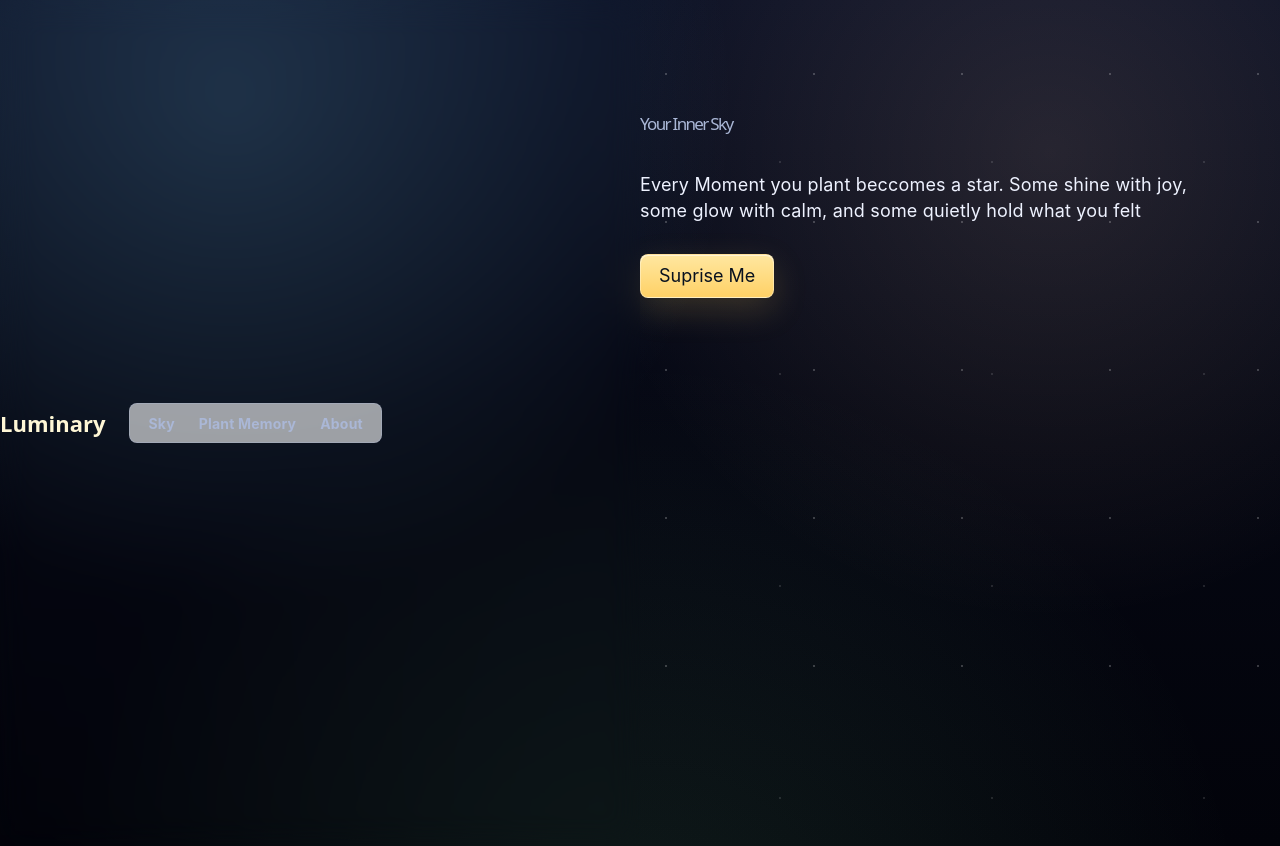
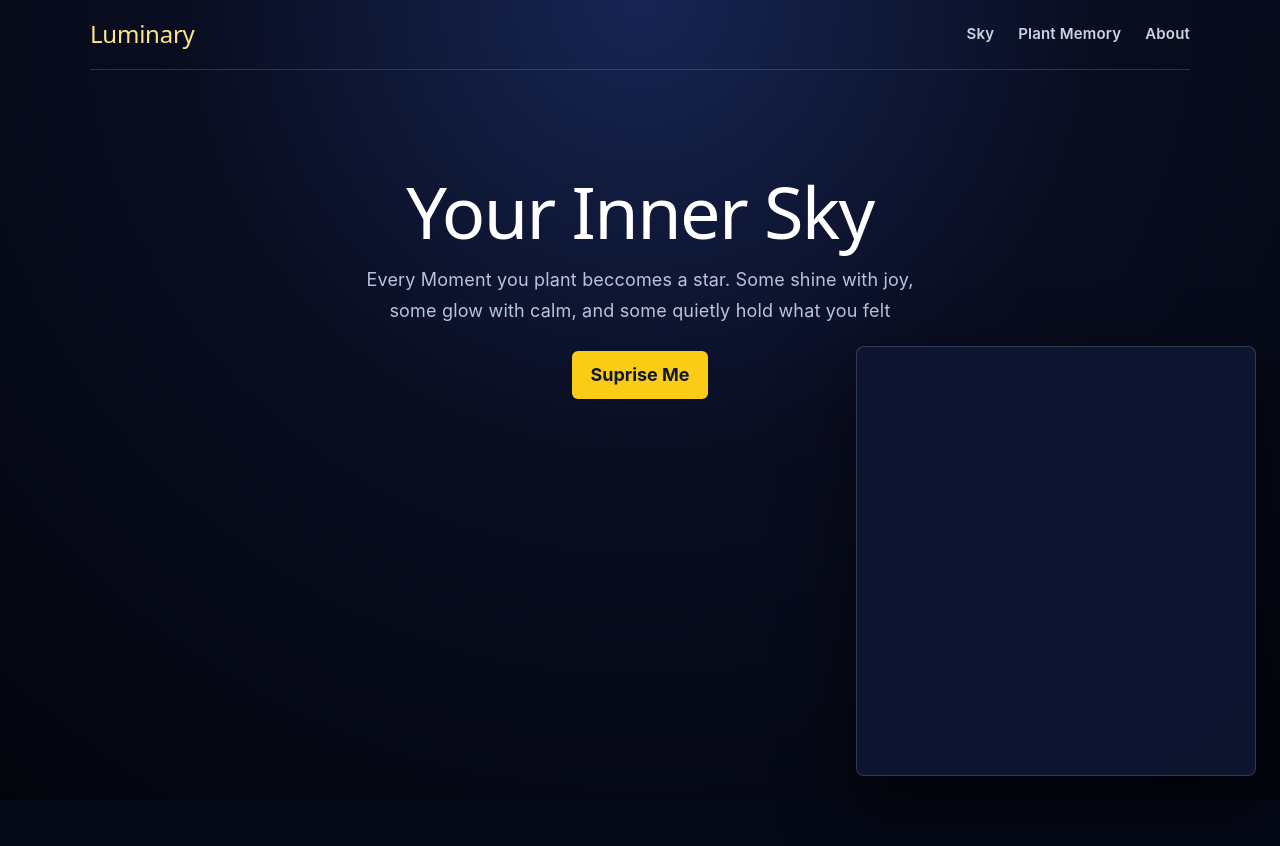
Before and after one commit to srinivasagudi0/-Luminary-Your-Inner-Life-as-a-Night-Sky, a React (Vite) app: page / in a window 1280 px wide. After the commit the page ends 800 px from the top, so only its background shows below. Built offline with nearby package versions, Linux system fonts and the light colour scheme.

Commit message:
Made ai simplify the above and let it finsh to speed up the process

```diff
--- a/src/App.css
+++ b/src/App.css
@@ -1,27 +1,9 @@
 :root {
-  --bg: #050712;
-  --bg-deep: #02030a;
-  --panel: rgba(13, 18, 38, 0.78);
-  --panel-strong: rgba(16, 23, 48, 0.94);
-  --line: rgba(183, 205, 255, 0.18);
-  --line-strong: rgba(211, 226, 255, 0.38);
-  --text: #eef2ff;
-  --muted: #aab7d6;
-  --soft: #7887aa;
-  --gold: #ffd166;
-  --blue: #1261e8;
-  --red: #fb7185;
-  --green: #86efac;
-  --shadow: 0 28px 90px rgba(0,0,0, 0.4);
-  --radius: 8px;
-
-  font-family:
-    'Inter', ui-sans-serif, system-ui, -apple-system, BlinkMAcSystemFont, "Segoe UI",
-    sans-serif;
-
-    color: var(--text);
-    background: var(--bg);
-
+  font-family: Inter, system-ui, sans-serif;
+  color: #f4f7ff;
+  background: #050816;
+  font-synthesis: none;
+  text-rendering: optimizeLegibility;
 }
 
 * {
@@ -29,37 +11,29 @@
 }
 
 html {
+  min-width: 320px;
   min-height: 100%;
-  background: var(--bg);
 }
 
 body {
-  min-width: 320px;
-  min-height: 100svh;
+  min-height: 100vh;
   margin: 0;
-  color: var(--text);
   background:
-    radial-gradient(circle at 18% 12%, rgba(125, 211, 252, 0.18), transparent 28rem),
-    radial-gradient(circle at 82% 18%, rgba(255, 209, 182, 0.12), transparent 26rem),
-    radial-gradient(circle at 50% 115%, rgba(134, 239, 172, 0.1), transparent 34rem),
-    linear-gradient(180deg, #0b1024 0%, #050712 52%, #02030a 100%);
-  overflow-x: hidden;
-  }
+    radial-gradient(circle at top, #172554 0, #090d20 45%, #03050d 100%);
+}
 
 body::before {
   content: "";
   position: fixed;
   inset: 0;
+  z-index: -1;
+  pointer-events: none;
+  opacity: 0.35;
   background-image:
-    radial-gradient(circle, rgba(255, 255, 255, 0.82) 0 1px, transparent 1.5px),
-    radial-gradient(circle, rgba(255, 255, 255, 0.48) 0 1px, transparent 1.4px);
-  background-position:
-    0 0,
-    38px 56px;
-  background-size: 148px 148px, 212px 212px;
-
-  opacity: 0.26;
-  mask-image: linear0gradient(to bottom, black 0%, black 70%, transparent 100%);
+    radial-gradient(circle, white 1px, transparent 1px),
+    radial-gradient(circle, white 1px, transparent 1px);
+  background-position: 0 0, 45px 70px;
+  background-size: 130px 130px, 190px 190px;
 }
 
 button,
@@ -68,263 +42,285 @@ textarea {
 }
 
 button {
-  min-height: 44px;
-  padding: 0 18px;
-  color: #08111f;
-  background: linear-gradient(180deg, #ffe7a0 0%, #ffd166 100%);
-  border: 1px solid rgba(255, 255, 255, 0.34);
-  border-radius: var(--radius);
-  box-shadow:
-    0 12px 34px rgba(255, 209, 102, 0.18),
-    inset 0 1px 0 rgba(255, 255, 255, 0.55);
-    cursor: pointer;
-    transition:
-      transform 160ms ease,
-      box-shadow 160ms ease,
-      filter 160ms ease;
+  padding: 11px 18px;
+  color: #111827;
+  font-weight: 700;
+  background: #facc15;
+  border: 0;
+  border-radius: 6px;
+  cursor: pointer;
+  transition: transform 0.2s, background 0.2s;
 }
 
 button:hover {
-  transform: translateY(-1px);
-  filter: brightness(1.04);
-  box-shadow:
-    0 16px 44px rgba(255, 209, 102, 0.25),
-    inset 0 1px 0 rgba(255, 255, 255, 0.65);
-}
-
-button:active {
-  transform: translateY(0);
+  background: #fde047;
+  transform: translateY(-2px);
 }
 
 button:focus-visible,
 textarea:focus-visible,
 a:focus-visible {
-  outline: 2px solid var(--blue);
+  outline: 2px solid #7dd3fc;
   outline-offset: 3px;
 }
 
-a {
-  color: inherit;
-  text-decoration: none;
-}
-
 .app {
-  position: relative;
-  display: flex;
+  min-height: 100vh;
 }
 
 .navbar {
-  position: sticky;
-  top: 0;
-  z-index: 20;
   display: flex;
   align-items: center;
-  gap: 24px;
-  width: min(1180px, calc(100% - 48px));
-  min-height: 72px;
-  margin: 0 auto;
-  padding: 14px 0;
-  backdrop-filter: blur(16px);
+  justify-content: space-between;
+  width: min(1100px, calc(100% - 32px));
+  min-height: 70px;
+  margin: auto;
+  border-bottom: 1px solid rgba(255, 255, 255, 0.15);
 }
 
 .logo {
   margin: 0;
-  color: #fff7d6;
-  font-size: 22px;
-  font-weight: 750;
-  line-height: 1;
-  letter-spacing: 0;
+  color: #fde68a;
+  font-size: 24px;
 }
 
 .nav-links {
-  display: horizontal;
-  align-items: center;
-  gap: 6px;
-  padding: 6px;
-  background: rgba(255,255,255, 0.6);
-  border: 1px solid var(--line);
-  border-radius: var(--radius);
+  display: flex;
+  gap: 24px;
 }
 
 .nav-links a {
-  min-height: 36px;
-  padding: 8px 12px;
-  color: var(--muted);
-  border-radius: 6px;
-  font-size: 14px;
-  font-weight: 650;
-  line-height: 20px;
-  transition:
-    color 160ms ease,
-    background 160ms ease;
+  color: #cbd5e1;
+  font-size: 15px;
+  font-weight: 600;
+  text-decoration: none;
 }
 
 .nav-links a:hover {
-  color: var(--text);
-  background: rgba(255,255,255, 0.18);
+  color: white;
 }
 
 .page {
-  width: min(1180px, calc(100% - 48px));
-  margin: 0 auto;
-  padding: 54px 0 72px;
+  width: min(1100px, calc(100% - 32px));
+  margin: auto;
+  padding: 60px 0;
 }
 
 .hero {
-  display: grid;
-  align-items: end;
-  min-height: 34svh;
-  padding: 36px 0 28px;
-  text-align: left;
+  padding: 45px 0 35px;
+  text-align: center;
 }
 
 .hero h1,
 .add-page h1,
 .about-card h1 {
-  max-width: 680px;
-  margin-top: 18px;
-  color: var(--muted);
-  font-size: 17px;
+  margin: 0;
+  color: white;
+  font-size: clamp(40px, 7vw, 72px);
+  line-height: 1;
+}
+
+.hero p,
+.add-page > p,
+.about-card p {
+  max-width: 650px;
+  margin: 18px auto 0;
+  color: #b9c4dc;
   line-height: 1.7;
 }
 
 .hero button {
-  width: fit-content;
-  margin-top: 28px;
+  margin-top: 25px;
 }
 
 .sky {
   position: relative;
   width: 100%;
   min-height: 430px;
-  margin-top: 18px;
   overflow: hidden;
-  background:
-    radial-gradient(circle at 50% 95%, rgba(125, 211, 252, 0.14), transparent 42%),
-    linear-gradient(180deg, rgba(255, 255, 255, 0.045)),
-
-  bors
-
-
-}
-
-.sky::before {
-  content: '';
-  position: absolute;
-  inset: 0;
-  background:
-    radial-gradient(circle at 16% 30%, rgba(255, 255,255, 0.65) 0 1px, transparent 1.5px),
-    radial-gradient(circle at 70% 22%, rgba(255, 255,255, 0.55) 0 1px, transparent 1.5px)
-    radial-gradient(circle at 84% 64%, rgba(255, 255,255, 0.45) 0 1px, transparent 1.5px),
-    radial-gradient(circle at 36% 76%, rgba(255, 255,255, 0.5) 0 1px, transparent 1.5px);
-  opacity: 0.55;
+  background: rgba(10, 15, 35, 0.55);
+  border: 1px solid rgba(255, 255, 255, 0.15);
+  border-radius: 8px;
+  box-shadow: 0 25px 70px rgba(0, 0, 0, 0.4);
 }
 
 .star {
   position: absolute;
-  z-index: 2;
   width: 11px;
   height: 11px;
-  border-radius: 999px;
+  border-radius: 50%;
+  cursor: pointer;
   transform: translate(-50%, -50%);
-  cursor: pointer;
-  transition:
-    transform 180ms ease,
-    filter 180ms ease;
-  animation: starPulse 3.8s ease-in-out infinite;
-}
-
-.star:after {
-  content: "";
-  position: absolute;
-  inset: -10px;
-  border-radius: inherit;
+  transition: transform 0.2s;
+  animation: twinkle 3s infinite ease-in-out;
 }
 
 .star:hover {
-  transform: translate(-50%, -50%) scale(1.6);
-  filter: brightness(1.2);
+  z-index: 2;
+  transform: translate(-50%, -50%) scale(1.7);
 }
 
-star.happy,
-star.joy {
-  background: var(--gold);
-  box-shadow:
-    0 0 12px var(--gold),
-    0 0 30px rgba(255, 209, 102, 0.5);
+.star.happy,
+.star.joy {
+  background: #facc15;
+  box-shadow: 0 0 16px #facc15;
 }
 
 .star.sadness {
-  background: var(--blue);
-  box-shadow:
-    0 0 12px var(--blue),
-    0 0 30px rgba(255, 209, 102, 0.5);
+  background: #7dd3fc;
+  box-shadow: 0 0 16px #7dd3fc;
 }
 
 .star.anger {
-  background: var(--red);
-  box-shadow:
-    0 0 12px var(--red),
-    0 0 30px rgba(251, 113, 133, 0.46);
+  background: #fb7185;
+  box-shadow: 0 0 16px #fb7185;
 }
 
 .star.calm {
-  background: var(--green);
-  box-shadow:
-    0 0 12px var(--green),
-    0 0 30px rgba(134, 239, 172, 0.42);
+  background: #86efac;
+  box-shadow: 0 0 16px #86efac;
 }
 
 .suprise-card,
-.sky-page > div:not(.hero):not(.sky):not(.suprise-card),
+.sky-page > div:last-child,
 .add-page,
 .about-card {
-  color: var(--text);
-  background: var(--panel);
-  border: 1px solid var(--line);
-  border-radius: var(--radius);
-  box-shadow: var(--shadow);
-  backdrop-filter: blur(18px);
+  padding: 30px;
+  text-align: left;
+  background: rgba(15, 23, 50, 0.94);
+  border: 1px solid rgba(255, 255, 255, 0.16);
+  border-radius: 8px;
+  box-shadow: 0 24px 70px rgba(0, 0, 0, 0.5);
 }
 
 .suprise-card {
   position: fixed;
+  top: 50%;
   left: 50%;
-  top: 50%;
-  z-index: 50;
-  width: min(460px, calc(100% - 32px));
-  padding: 28px;
-  text-align: left;
+  z-index: 10;
+  width: min(450px, calc(100% - 32px));
   transform: translate(-50%, -50%);
 }
 
-.suprise-card::before {
-  content: "";
-  position: fixed;
-  inset: -100vmax;
-  z-index: -1;
-  background: rgba(2, 3, 10, 0.62);
-}
-
 .suprise-card h2,
-.sky-page > div:not(.hero):not(.sky):not(.suprise-card) h3,
-.about-page h2 {
+.sky-page > div:last-child h2,
+.about-card h2 {
   margin: 0 0 12px;
-  color: #ffffff;
-  font-size: 24px;
-  line-height: 1.2;
-  letter-spacing: 0;
+  color: white;
 }
 
 .suprise-card p,
-.sky-page > div:not(.hero):not(.sky):not(.suprise-card) p {
-  color: var(--muted);
+.sky-page > div:last-child p {
+  color: #b9c4dc;
   line-height: 1.6;
 }
 
 .suprise-card button + button {
-  margin-left: 10px;
-  color: var(--text);
-  background: transparent;
-  box-shadow: none;
+  margin-left: 8px;
+  color: white;
+  background: #334155;
 }
+
+.sky-page > div:last-child {
+  position: fixed;
+  right: 24px;
+  bottom: 24px;
+  z-index: 5;
+  width: min(400px, calc(100% - 48px));
+}
+
+.add-page,
+.about-card {
+  max-width: 800px;
+}
+
+.add-page h1,
+.about-card h1 {
+  font-size: clamp(36px, 6vw, 58px);
+}
+
+textarea {
+  width: 100%;
+  min-height: 200px;
+  margin-top: 25px;
+  padding: 16px;
+  resize: vertical;
+  color: white;
+  background: #080d20;
+  border: 1px solid #3a4666;
+  border-radius: 6px;
+  outline: none;
+}
+
+textarea::placeholder {
+  color: #7c89a8;
+}
+
+.primary-button {
+  margin-top: 16px;
+}
+
+.about-card h2 {
+  margin-top: 35px;
+}
+
+.about-card ul {
+  padding-left: 22px;
+  color: #b9c4dc;
+  line-height: 1.8;
+}
+
+@keyframes twinkle {
+  50% {
+    opacity: 0.55;
+  }
+}
+
+@media (max-width: 650px) {
+  .navbar {
+    align-items: flex-start;
+    flex-direction: column;
+    padding: 18px 0;
+  }
+
+  .nav-links {
+    width: 100%;
+    gap: 16px;
+    overflow-x: auto;
+  }
+
+  .page {
+    padding: 35px 0;
+  }
+
+  .hero {
+    padding-top: 20px;
+  }
+
+  .hero p br {
+    display: none;
+  }
+
+  .sky {
+    min-height: 55vh;
+  }
+
+  .add-page,
+  .about-card {
+    padding: 22px;
+  }
+
+  .sky-page > div:last-child {
+    right: 16px;
+    bottom: 16px;
+    width: calc(100% - 32px);
+  }
+
+  .suprise-card button {
+    width: 100%;
+  }
+
+  .suprise-card button + button {
+    margin: 8px 0 0;
+  }
+}
```
